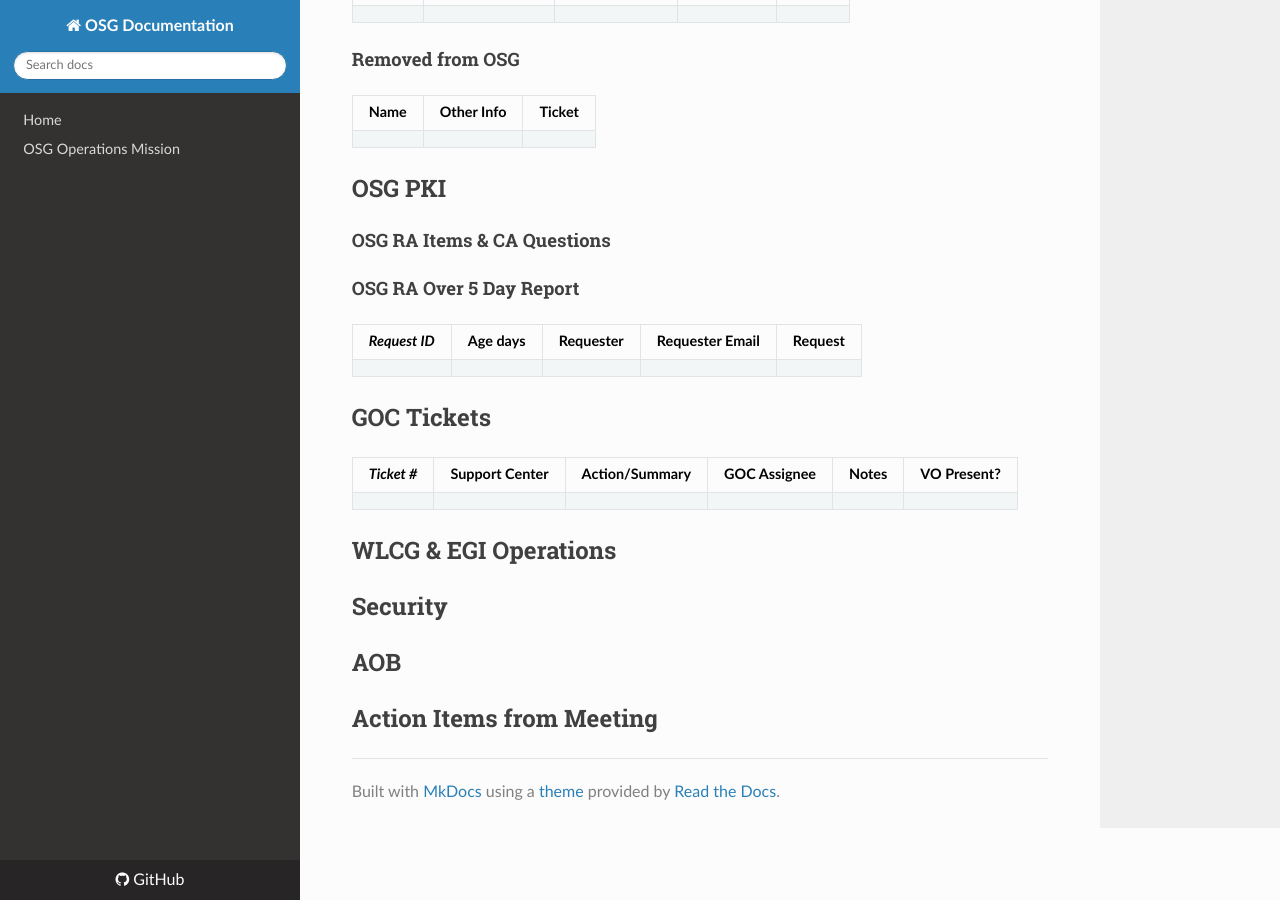
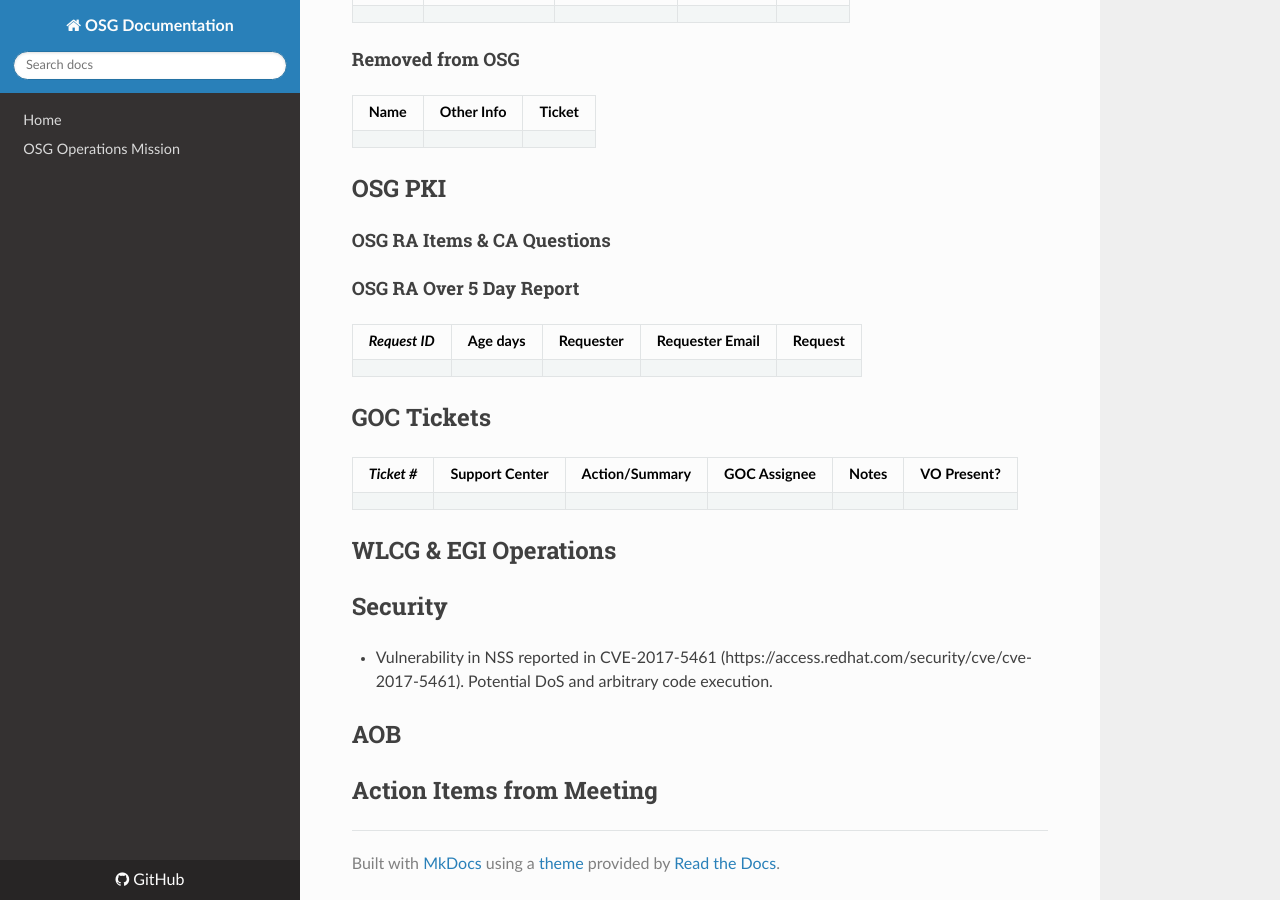
Before and after one commit to osg-htc/operations, an MkDocs documentation site: the page built from docs/WeeklyMinutes/24Apr2017.md, in a window 1280 px wide and 900 px high, scrolled down 2460 px. Built offline with MkDocs 1.6.1, drawn with Linux system fonts in a browser that asks for light colours; nearby versions of some CDN libraries; old or Windows-style settings are respelled for this version of MkDocs.

Commit message:
Update 24Apr2017.md

```diff
--- a/docs/WeeklyMinutes/24Apr2017.md
+++ b/docs/WeeklyMinutes/24Apr2017.md
@@ -76,6 +76,7 @@
 ## WLCG & EGI Operations
 
 ## Security
+   * Vulnerability in NSS  reported in CVE-2017-5461 (https://access.redhat.com/security/cve/cve-2017-5461). Potential DoS and arbitrary code execution.
 
 ## AOB
 
```
